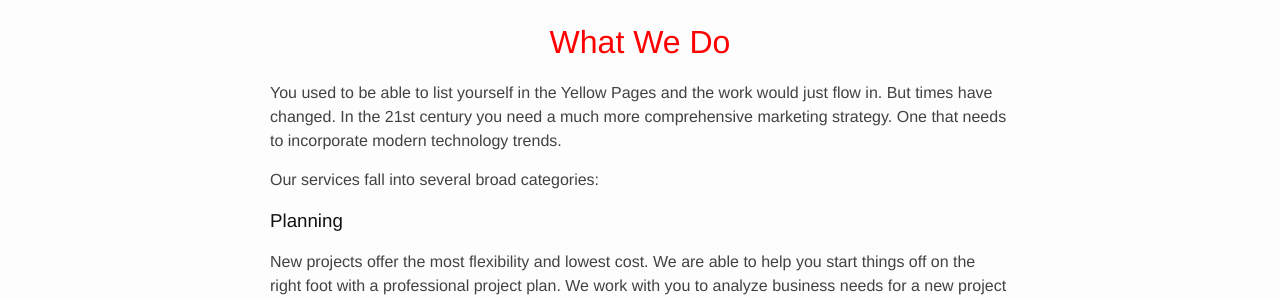
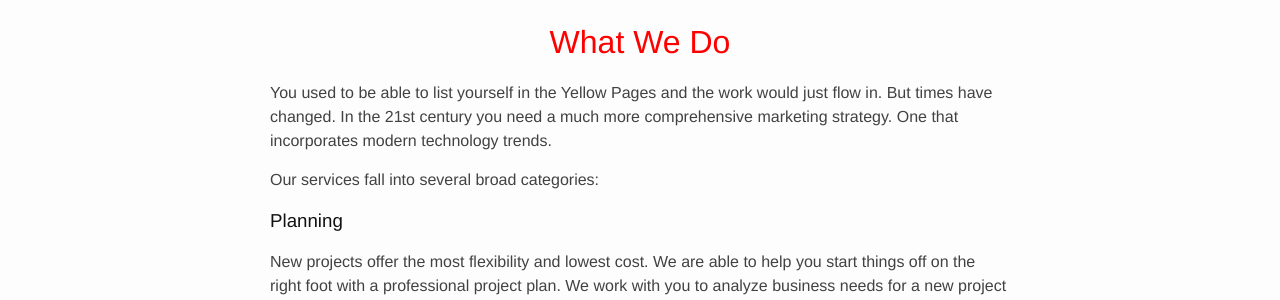
Before and after one commit to binaryblade/binaryblade.github.io, a Jekyll site: the page built from index.html, in a window 1280 px wide. Shown: the part 659-959 px from the top of the page. Built offline with Jekyll 4.4.1, drawn with Linux system fonts in a browser that asks for light colours.

Commit message:
copy change

```diff
--- a/index.html
+++ b/index.html
@@ -22,7 +22,7 @@ layout: default
     <h2>What We Do</h2>
     <p>You used to be able to list yourself in the Yellow Pages and the work would just flow
       in. But times have changed. In the 21st century you need a much more comprehensive
-      marketing strategy. One that needs to incorporate modern technology trends.</p>
+      marketing strategy. One that incorporates modern technology trends.</p>
 
     <p>Our services fall into several broad categories:</p>
 
```
